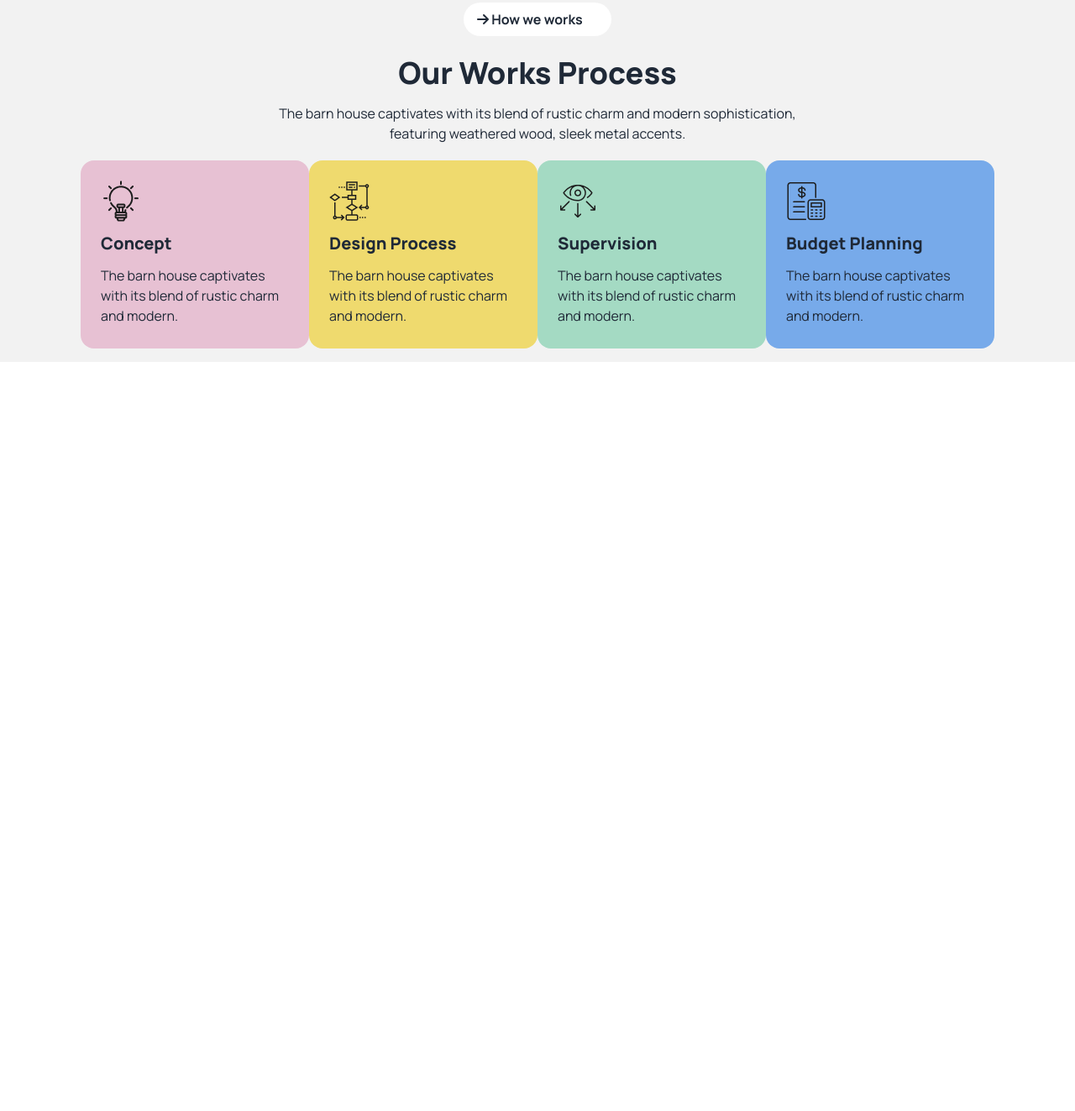
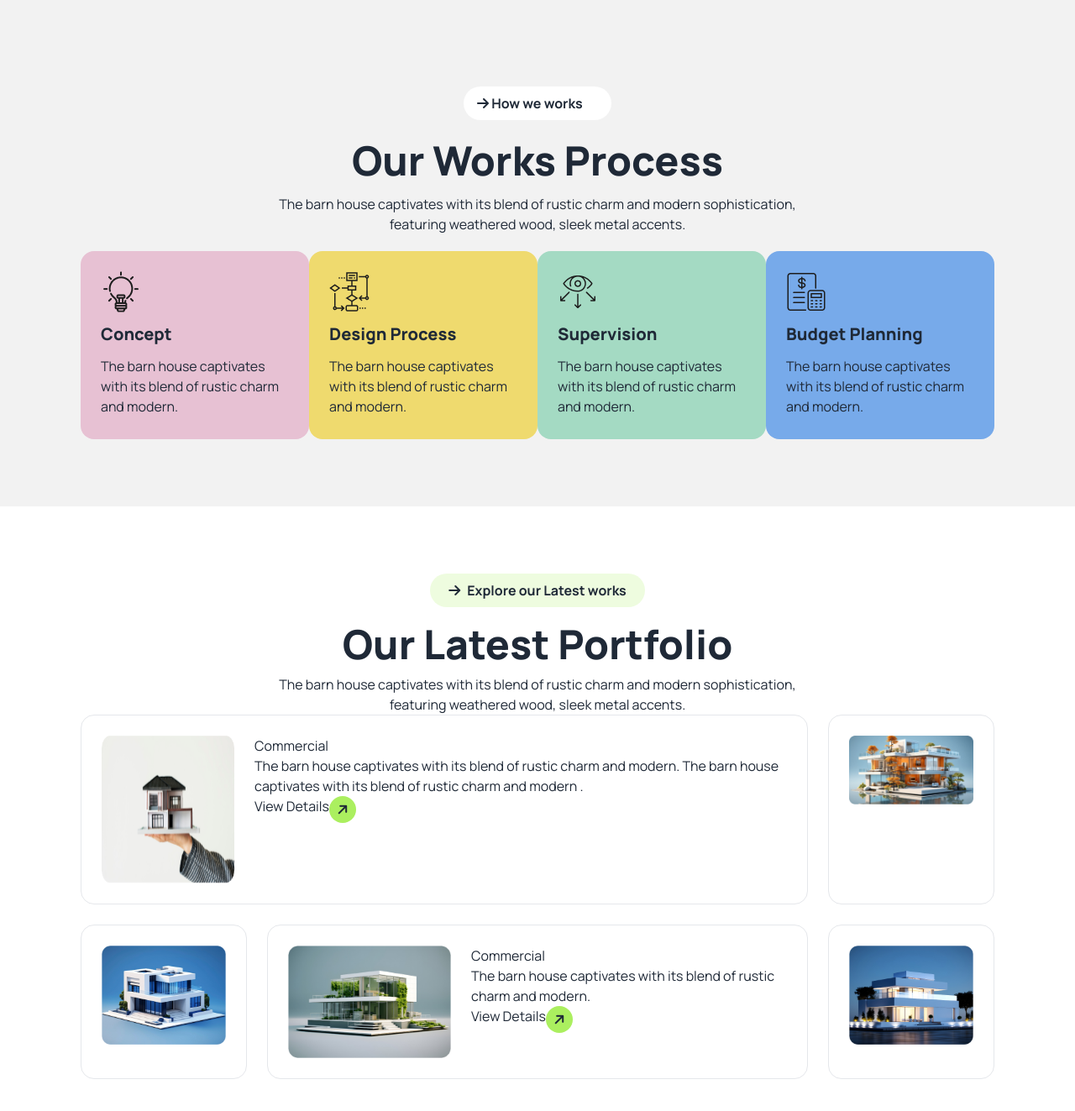
Before and after one commit to Humaun-hk/Rinterio, a plain HTML site: page index.html in a window 1280 px wide. Shown: the part 1557-2880 px from the top of the page at 84% size. Before the commit the page ends 1988 px from the top, so only its background shows below. Drawn offline with nearby package versions, Linux system fonts and the light colour scheme.

Commit message:
last protfolio section

```diff
--- a/index.html
+++ b/index.html
@@ -163,13 +163,14 @@
       <!-- Livespace section -->
       <section class="container mx-auto px-12 bg-base-200 gap-8 lg:px-24">
         <div class="card lg:card-side py-20">
-          <div
-            class="bg-base-100 w-32 h-10 p-4 rounded-3xl flex justify-center items-center"
-          >
-            <i class="fa-solid fa-arrow-right"></i>
-            <a class="text-base font-bold">About Us</a>
-          </div>
           <div class="card-body">
+            <img class="lg:w-32 -ml-16" src="images/Vector.png" alt="">
+            <div
+              class="bg-base-100 w-32 h-10 p-4 rounded-3xl flex justify-center items-center"
+            >
+              <i class="fa-solid fa-arrow-right"></i>
+              <a class="text-base font-bold">About Us</a>
+            </div>
             <h2 class="card-title text-4xl font-black">
               We design thoughtful,<br />liveable spaces
             </h2>
@@ -209,45 +210,142 @@
         </div>
       </section>
 
-      <!-- Works Process -->
-      <section class="container mx-auto px-12 bg-base-200 gap-8 lg:px-24">
+      <!-- Works Process section -->
+      <section class="container mx-auto px-12 bg-base-200 gap-8 lg:px-24 pb-16">
         <div class="flex justify-center items-center flex-col">
           <div class="bg-base-100 px-4 py-2 w-44 h-10 rounded-3xl">
             <i class="fa-solid fa-arrow-right"></i>
             <a class="text-base font-bold">How we works</a>
           </div>
           <div class="text-center py-2">
-            <h1 class="text-4xl font-extrabold py-4">Our Works Process</h1>
+            <h1 class="text-5xl font-extrabold py-4">Our Works Process</h1>
             <p class="pb-3">
               The barn house captivates with its blend of rustic charm and
-              modern sophistication,<br>featuring weathered wood, sleek metal
+              modern sophistication,<br />featuring weathered wood, sleek metal
               accents.
             </p>
           </div>
         </div>
-        <div class="flex flex-col justify-center items-center lg:flex-row justify-between">
+        <div
+          class="flex flex-col justify-center items-center lg:flex-row justify-between"
+        >
           <div class="bg-[#E7C1D3] w-80 h-56 rounded-2xl p-6 mb-4">
-            <img src="images/concept.png" alt="">
+            <img src="images/concept.png" alt="" />
             <h2 class="text-xl font-extrabold py-3">Concept</h2>
-            <p>The barn house captivates with its blend of rustic charm and modern.</p>
+            <p>
+              The barn house captivates with its blend of rustic charm and
+              modern.
+            </p>
           </div>
           <div class="bg-[#EFDA6E] w-80 h-56 rounded-2xl p-6 mb-4">
-            <img src="images/flow-chart.png" alt="">
+            <img src="images/flow-chart.png" alt="" />
             <h2 class="text-xl font-extrabold py-3">Design Process</h2>
-            <p>The barn house captivates with its blend of rustic charm and modern.</p>
+            <p>
+              The barn house captivates with its blend of rustic charm and
+              modern.
+            </p>
           </div>
           <div class="bg-[#A4DAC3] w-80 h-56 rounded-2xl p-6 mb-4">
-            <img src="images/vision.png" alt="">
+            <img src="images/vision.png" alt="" />
             <h2 class="text-xl font-extrabold py-3">Supervision</h2>
-            <p>The barn house captivates with its blend of rustic charm and modern.</p>
+            <p>
+              The barn house captivates with its blend of rustic charm and
+              modern.
+            </p>
           </div>
           <div class="bg-[#77AAEA] w-80 h-56 rounded-2xl p-6 mb-4">
-            <img src="images/budget-planning.png" alt="">
+            <img src="images/budget-planning.png" alt="" />
             <h2 class="text-xl font-extrabold py-3">Budget Planning</h2>
-            <p>The barn house captivates with its blend of rustic charm and modern.</p>
+            <p>
+              The barn house captivates with its blend of rustic charm and
+              modern.
+            </p>
           </div>
         </div>
       </section>
+
+      <!-- Latest Portfolio section -->
+      <section class="container mx-auto px-12 bg-base-100 gap-8 lg:px-24 my-20">
+        <div class="flex justify-center items-center flex-col gap-5">
+          <div
+            class="bg-[#ABEF5F33] h-10 w-64 rounded-3xl flex justify-center items-center gap-2"
+          >
+            <i class="fa-solid fa-arrow-right"></i>
+            <a class="text-base font-bold">Explore our Latest works</a>
+          </div>
+          <div class="text-center">
+            <h2 class="font-extrabold text-5xl pb-3">Our Latest Portfolio</h2>
+            <p>
+              The barn house captivates with its blend of rustic charm and
+              modern sophistication,<br />featuring weathered wood, sleek metal
+              accents.
+            </p>
+          </div>
+        </div>
+        <div class="grid gap-6 lg:grid-cols-5">
+          <div
+            class="flex flex-col border gap-6 p-6 rounded-2xl lg:flex-row col-span-4"
+          >
+            <div>
+              <img class="h-44" src="images/img1.png" alt="" />
+            </div>
+            <div>
+              <h2>Commercial</h2>
+              <p>
+                The barn house captivates with its blend of rustic charm and
+                modern. The barn house captivates with its blend of rustic charm
+                and modern .
+              </p>
+              <a class="flex"
+                >View Details
+                <div
+                  class="h-8 w-8 bg-[#ABEF5F] rounded-full flex justify-center items-center"
+                >
+                  <i
+                    class="fa-solid fa-arrow-right origin-center -rotate-45"
+                  ></i>
+                </div>
+              </a>
+            </div>
+          </div>
+          <div class="border p-6 rounded-2xl">
+            <img src="images/img2.png" alt="" />
+          </div>
+          <div class="border p-6 rounded-2xl">
+            <img src="images/img3.png" alt="" />
+          </div>
+          <div
+            class="flex flex-col border gap-6 p-6 rounded-2xl lg:flex-row col-span-3"
+          >
+            <div>
+              <img src="images/img4.png" alt="" />
+            </div>
+            <div>
+              <h2>Commercial</h2>
+              <p>
+                The barn house captivates with its blend of rustic charm and
+                modern.
+              </p>
+              <a class="flex"
+                >View Details
+                <div
+                  class="h-8 w-8 bg-[#ABEF5F] rounded-full flex justify-center items-center"
+                >
+                  <i
+                    class="fa-solid fa-arrow-right origin-center -rotate-45"
+                  ></i>
+                </div>
+              </a>
+            </div>
+          </div>
+          <div class="border p-6 rounded-2xl">
+            <img src="images/img5.png" alt="" />
+          </div>
+        </div>
+      </section>
+
+
+
     </main>
     <footer></footer>
   </body>
```
